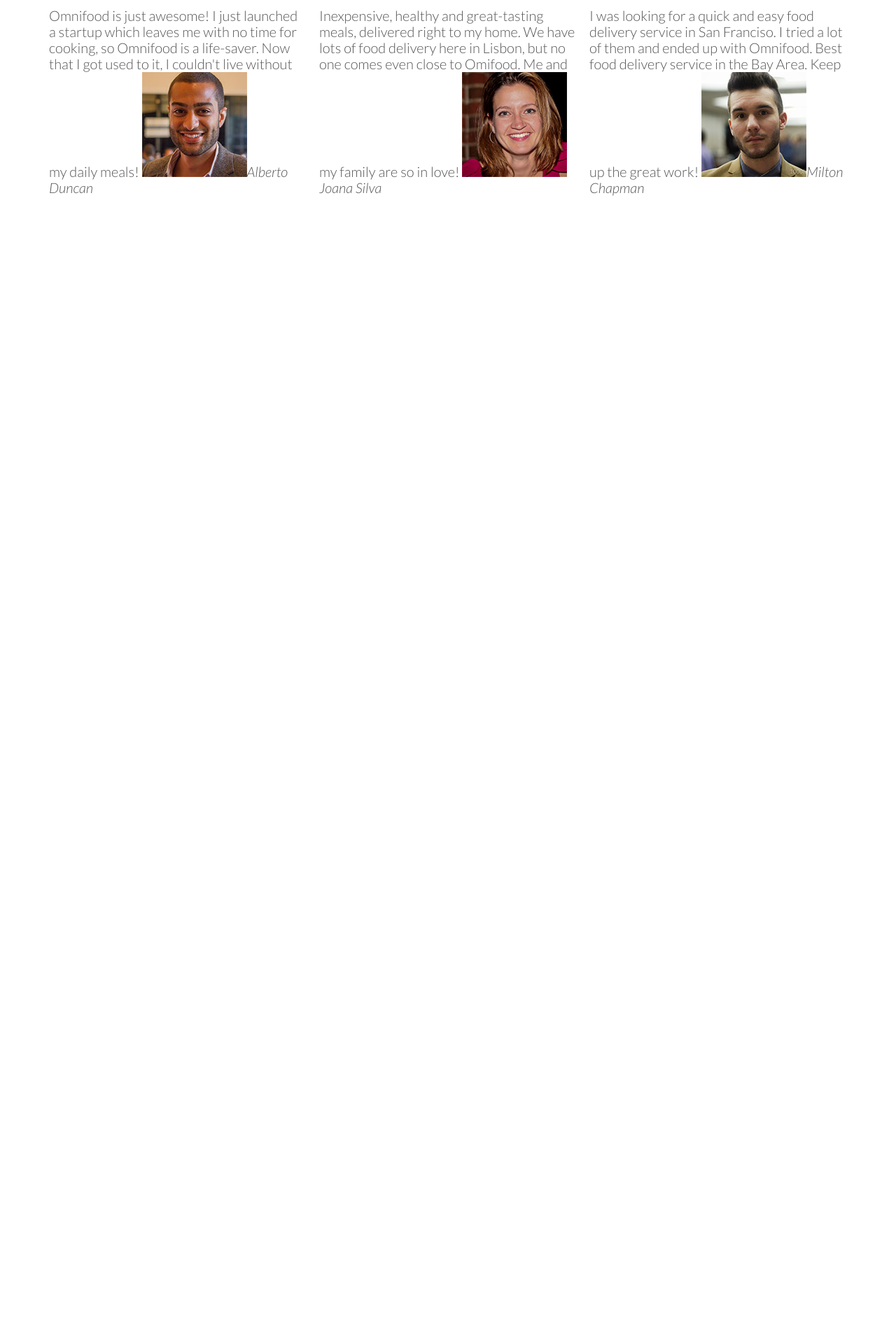
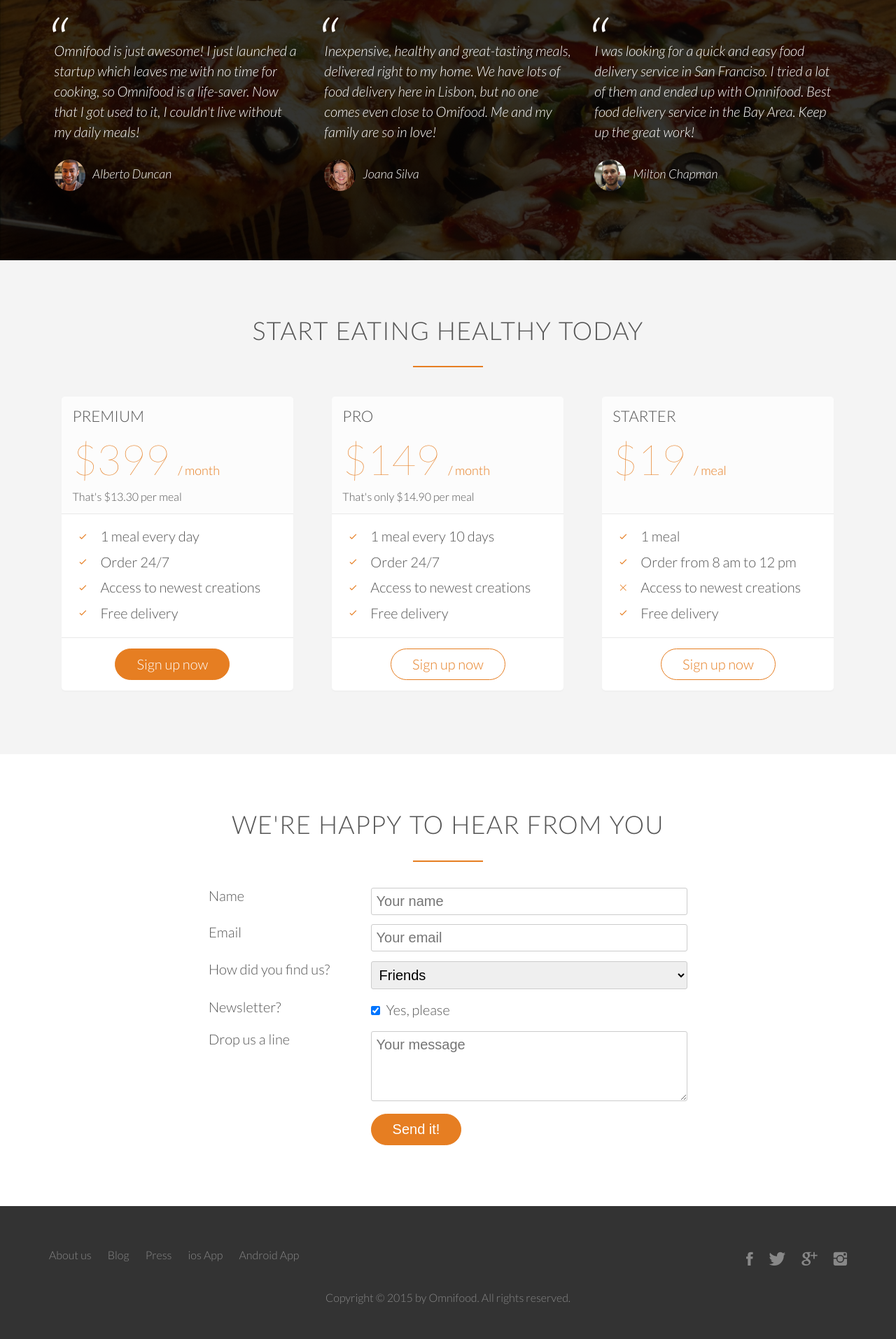
Before and after one commit to tashby/omnifood, a PHP site: page / in a window 1280 px wide. Shown: the part 3560-5474 px from the top of the page at 70% size. Before the commit the page ends 3840 px from the top, so only its background shows below. Run offline with PHP 8.4, Linux system fonts and the light colour scheme; some web fonts are replaced.

Commit message:
landing page done

```diff
--- a/index.html
+++ b/index.html
@@ -225,6 +225,161 @@
             </div>
         </div>
     </section>
+    <section class="section-plans">
+        <div class="row">
+            <h2>Start eating healthy today</h2>
+        </div>
+        <div class="row">
+            <div class="col span-1-of-3">
+                <div class="plan-box">
+                    <div>
+                        <h3>Premium</h3>
+                        <p class="plan-price">$399 <span>/ month</span></p>
+                        <p class="plan-price-meal">That's $13.30 per meal</p>
+                    </div>
+                    <div>
+                        <ul>
+                            <li><i class="ion-ios-checkmark-empty icon-small"></i>1 meal every day</li>
+                            <li><i class="ion-ios-checkmark-empty icon-small"></i>Order 24/7</li>
+                            <li><i class="ion-ios-checkmark-empty icon-small"></i>Access to newest creations</li>
+                            <li><i class="ion-ios-checkmark-empty icon-small"></i>Free delivery</li>
+                        </ul>
+                    </div>
+                    <div>
+                        <a href="a" class="btn btn-full">Sign up now</a>
+                    </div>
+                </div>
+            </div>
+            <div class="col span-1-of-3">
+                <div class="plan-box">
+                    <div>
+                        <h3>Pro</h3>
+                        <p class="plan-price">$149 <span>/ month</span></p>
+                        <p class="plan-price-meal">That's only $14.90 per meal</p>
+                    </div>
+                    <div>
+                        <ul>
+                            <li><i class="ion-ios-checkmark-empty icon-small"></i>1 meal every 10 days</li>
+                            <li><i class="ion-ios-checkmark-empty icon-small"></i>Order 24/7</li>
+                            <li><i class="ion-ios-checkmark-empty icon-small"></i>Access to newest creations</li>
+                            <li><i class="ion-ios-checkmark-empty icon-small"></i>Free delivery</li>
+                        </ul>
+                    </div>
+                    <div>
+                        <a href="a" class="btn btn-ghost">Sign up now</a>
+                    </div>
+                </div>
+            </div>
+            <div class="col span-1-of-3">
+                <div class="plan-box">
+                    <div>
+                        <h3>Starter</h3>
+                        <p class="plan-price">$19 <span>/ meal</span></p>
+                        <p class="plan-price-meal">&nbsp;</p>
+                    </div>
+                    <div>
+                        <ul>
+                            <li><i class="ion-ios-checkmark-empty icon-small"></i>1 meal</li>
+                            <li><i class="ion-ios-checkmark-empty icon-small"></i>Order from 8 am to 12 pm</li>
+                            <li><i class="ion-ios-close-empty icon-small"></i>Access to newest creations</li>
+                            <li><i class="ion-ios-checkmark-empty icon-small"></i>Free delivery</li>
+                        </ul>
+                    </div>
+                    <div>
+                        <a href="a" class="btn btn-ghost">Sign up now</a>
+                    </div>
+                </div>
+            </div>
+        </div>
+    </section>
+    <section class="section-form">
+        <div class="row">
+            <h2>We're happy to hear from you</h2>
+        </div>
+        <div class="row">
+            <form method="post" action="#" class="contact-form">
+                <div class="row">
+                    <div class="col span-1-of-3">
+                        <label for="name">Name</label>
+                    </div>
+                    <div class="col span-2-of-3">
+                        <input type="text" name="name" id="name" placeholder="Your name" required></input>
+                    </div>
+                </div>
+                <div class="row">
+                    <div class="col span-1-of-3">
+                        <label for="email">Email</label>
+                    </div>
+                    <div class="col span-2-of-3">
+                        <input type="email" name="email" id="email" placeholder="Your email" required></input>
+                    </div>
+                </div>
+                <div class="row">
+                    <div class="col span-1-of-3">
+                        <label for="find-us">How did you find us?</label>
+                    </div>
+                    <div class="col span-2-of-3">
+                        <select name="find-us" id="find-us">
+                            <option value="friends" selected>Friends</option>
+                            <option value="search">Search engine</option>
+                            <option value="ad">Advertisement</option>
+                            <option value="other">Other</option>
+                        </select>
+                    </div>
+                </div>
+                <div class="row">
+                    <div class="col span-1-of-3">
+                        <label>Newsletter?</label>
+                    </div>
+                    <div class="col span-2-of-3">
+                        <input type="checkbox" name="news" id="news" checked> Yes, please</input>
+                    </div>
+                </div>
+                <div class="row">
+                    <div class="col span-1-of-3">
+                        <label>Drop us a line</label>
+                    </div>
+                    <div class="col span-2-of-3">
+                        <textarea name="message" placeholder="Your message"></textarea>
+                    </div>
+                </div>
+                <div class="row">
+                    <div class="col span-1-of-3">
+                        <label>&nbsp</label>
+                    </div>
+                    <div class="col span-2-of-3">
+                        <input type="submit" value="Send it!"></input>
+                    </div>
+                </div>
+            </form>
+        </div>
+    </section>
+    <footer>
+        <div class="row">
+            <div class="col span-1-of-2">
+                <ul class="footer-nav">
+                    <li><a href="#">About us</a></li>
+                    <li><a href="#">Blog</a></li>
+                    <li><a href="#">Press</a></li>
+                    <li><a href="#">ios App</a></li>
+                    <li><a href="#">Android App</a></li>
+                </ul>
+            </div>
+            <div class="col span-1-of-2">
+                <ul class="social-links">
+                    <li><a href="#"><i class="ion-social-facebook"></i></a></li>
+                    <li><a href="#"><i class="ion-social-twitter"></i></a></li>
+                    <li><a href="#"><i class="ion-social-googleplus"></i></a></li>
+                    <li><a href="#"><i class="ion-social-instagram"></i></a></li>
+                </ul>
+            </div>
+        </div>
+        <div class="row">
+          <p>
+            Copyright &copy; 2015 by Omnifood. All rights reserved.
+          </p>
+        </div>
+    </footer>
 </body>
 
 </html>
--- a/resources/css/style.css
+++ b/resources/css/style.css
@@ -188,7 +188,8 @@ a:active {
 /*-----------------------*/
 
 .btn:link,
-.btn:visited {
+.btn:visited,
+input[type=submit] {
     display: inline-block;
     padding: 10px 30px;
     font-weight: 300;
@@ -198,7 +199,8 @@ a:active {
 }
 
 .btn-full:link,
-.btn-full:visited {
+.btn-full:visited,
+input[type=submit] {
     background-color: #e67e22;
     border: 1px solid #e67e22;
     color: #fff;
@@ -212,7 +214,9 @@ a:active {
 }
 
 .btn:hover,
-.btn:active {
+.btn:active,
+input[type_submit]:hover,
+input[type_submit]:active {
     background-color: #cf6d17;
 }
 
@@ -241,6 +245,7 @@ header {
     background-size: cover;
     background-position: center;
     height: 100vh;
+    background-attachment: fixed;
 }
 
 .hero-text-box {
@@ -421,3 +426,229 @@ header {
 .city-feature {
     margin-bottom: 5px;
 }
+
+
+/*---------------------*/
+
+
+/*Cities*/
+
+
+/*-----------------------*/
+
+.section-testimonials {
+    background-image: linear-gradient(rgba(0, 0, 0, 0.8), rgba(0, 0, 0, 0.8)), url(img/back-customers.jpg);
+    background-size: cover;
+    color: #fff;
+    background-attachment: fixed;
+}
+
+blockquote {
+    padding: 2%;
+    font-style: italic;
+    line-height: 145%;
+    position: relative;
+    margin-top: 40px;
+}
+
+cite {
+    font-size: 90%;
+    margin-top: 25px;
+    display: block;
+}
+
+blockquote:before {
+    content: "\201C";
+    font-size: 500%;
+    display: block;
+    position: absolute;
+    top: -5px;
+    left: -5px;
+}
+
+cite img {
+    height: 45px;
+    border-radius: 50%;
+    margin-right: 10px;
+    vertical-align: middle;
+}
+
+
+/*---------------------*/
+
+
+/*Sign up*/
+
+
+/*-----------------------*/
+
+.section-plans {
+    background-color: #f4f4f4;
+}
+
+.plan-box {
+    background-color: #fff;
+    border-radius: 5px;
+    width: 90%;
+    margin-left: 5%;
+    box-shadow: 0 2px 2px #efefef;
+}
+
+.plan-box div {
+    padding: 15px;
+    border-bottom: 1px solid #e8e8e8;
+}
+
+.plan-box div:first-child {
+    background-color: #fcfcfc;
+    border-top-left-radius: 5px;
+    border-top-right-radius: 5px;
+}
+
+.plan-box div:last-child {
+    text-align: center;
+    border: 0;
+}
+
+.plan-price {
+    font-size: 300%;
+    margin-bottom: 10px;
+    font-weight: 100;
+    color: #e67e22;
+}
+
+.plan-price span {
+    font-size: 30%;
+    font-weight: 300;
+}
+
+.plan-price-meal {
+    font-size: 80%;
+}
+
+.plan-box ul {
+    list-style: none;
+}
+
+.plan-box ul li {
+    padding: 5px 0;
+}
+
+
+/*---------------------*/
+
+
+/*Contact*/
+
+
+/*-----------------------*/
+
+.contact-form {
+    width: 60%;
+    margin: 0 auto;
+}
+
+input[type=text],
+input[type=email],
+select,
+textarea {
+    width: 100%;
+    padding: 7px;
+    border-radius: 3px;
+    border: 1px solid #ccc;
+}
+
+textarea {
+    height: 100px;
+}
+
+input[type=checkbox] {
+    margin: 10px 5px 10px 0;
+}
+
+*:focus {
+    outline: none;
+}
+
+/*---------------------*/
+
+
+/*Footer*/
+
+
+/*-----------------------*/
+
+footer {
+  background-color: #333;
+  padding: 50px;
+  font-size: 80%
+}
+
+.footer-nav {
+  list-style: none;
+  float:left;
+
+}
+
+.social-links{
+  list-style: none;
+  float: right;
+}
+
+.footer-nav li,
+.social-links li {
+  display: inline-block;
+  margin-right: 20px;
+}
+
+.footer-nav li:last-child,
+.social-links li:last-child {
+  margin: 0;
+}
+
+.footer-nav li a:link,
+.footer-nav li a:visited,
+.social-links li a:link,
+.social-links li a:visited{
+  text-decoration: none;
+  border: 0;
+  color: #888;
+  transition: color 0.2s;
+}
+
+.footer-nav li a:hover,
+.footer-nav li a:active{
+  color:#ddd;
+}
+
+.social-links li a:link,
+.social-links li a:visited {
+  font-size: 160%;
+}
+
+
+.ion-social-facebook,
+.ion-social-twitter,
+.ion-social-googleplus,
+.ion-social-instagram {
+  transition: color 0.2s;
+}
+
+.ion-social-facebook:hover{
+  color: #3b5998;
+}
+.ion-social-twitter:hover{
+  color: #00aced;
+}
+.ion-social-googleplus:hover{
+  color: #dd4b39;
+}
+.ion-social-instagram:hover{
+  color: #517fa4;
+}
+
+footer p {
+  color: #888;
+  text-align: center;
+  margin-top: 20px;
+}
```
Also changed, not shown: resources/css/queries.css (added).
